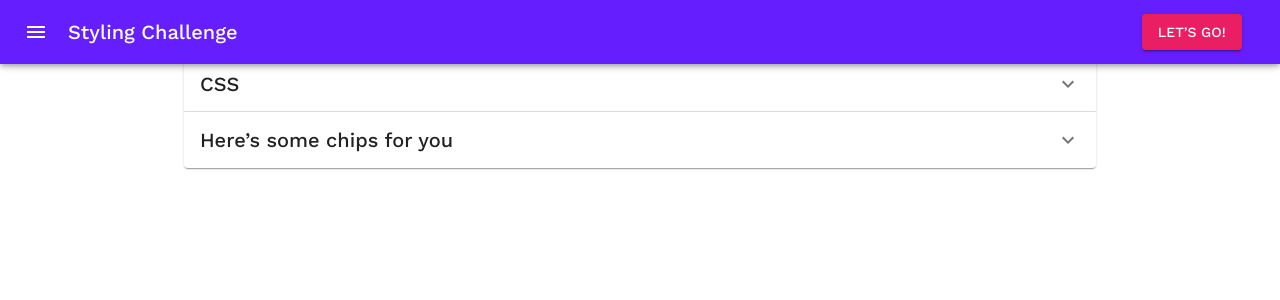
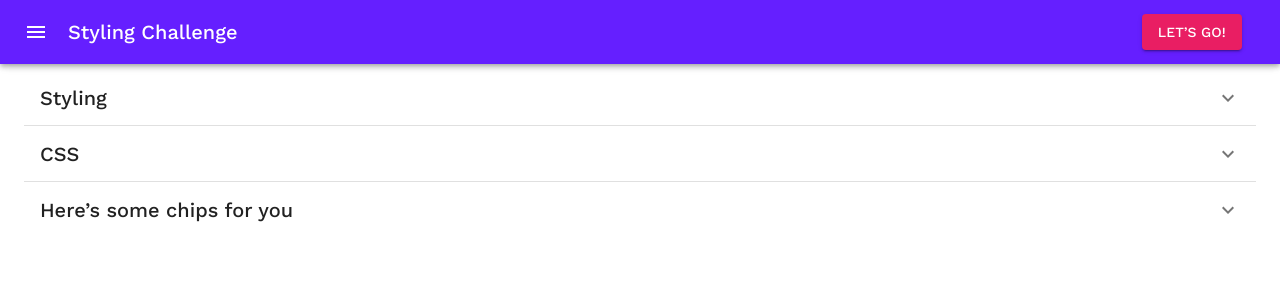
Before and after one commit to 2hats-co/task3-stylingchallenge, a React (Create React App) app: page / in a window 1280 px wide. Shown: the top 300 px of the page. Built offline with nearby package versions, Linux system fonts and the light colour scheme.

Commit message:
set margin top for the panels with styled component

```diff
--- a/src/App.js
+++ b/src/App.js
@@ -3,6 +3,7 @@ import React from 'react';
 import { Container, createMuiTheme } from '@material-ui/core';
 import MuiThemeProvider from '@material-ui/core/styles/MuiThemeProvider';
 import { pink, deepPurple } from "@material-ui/core/colors/";
+import { styled } from '@material-ui/styles';
 
 import TopBar from './components/TopBar';
 import ChipArray from './components/ChipArray';
@@ -14,7 +15,6 @@ const theme = createMuiTheme({
     secondary: deepPurple
   },
   typography: {
-    // Use the system font instead of the default Roboto font.
     fontFamily: [
       'Work Sans',
       'BlinkMacSystemFont',
@@ -30,14 +30,18 @@ const theme = createMuiTheme({
   },
 });
 
+const PanelContainer = styled(Container)({
+  marginTop: '70px',
+  maxWidth: 'md'
+});
+
 const App = props => {
   return (
     <MuiThemeProvider theme={theme}>
-    <div>
       <TopBar />
 
-      <Container maxWidth="md">
-        <Panel title="Styling" body="It’s never as easy as it seems." />
+      <PanelContainer>
+        <Panel title="Styling" body="It’s never as easy as it seems."/>
         <Panel title="CSS" body="Is a weird beast." />
         <Panel
           title="Here’s some chips for you"
@@ -68,8 +72,7 @@ const App = props => {
             />
           }
         />
-      </Container>
-    </div>
+      </PanelContainer>
     </MuiThemeProvider>
   );
 };
--- a/src/components/Panel.js
+++ b/src/components/Panel.js
@@ -13,12 +13,12 @@ const Panel = props => {
   const { title, body } = props;
 
   return (
-    <ExpansionPanel>
+    <ExpansionPanel style={{boxShadow:'none'}} color="primary">
       <ExpansionPanelSummary expandIcon={<ExpandMoreIcon />}>
         <Typography variant="h6">{title}</Typography>
       </ExpansionPanelSummary>
 
-      <ExpansionPanelDetails>
+      <ExpansionPanelDetails> {/*margin 0 8px 8px 0*/}
         {typeof body === 'string' ? <Typography>{body}</Typography> : body}
         {/* Need to do this. Otherwise will get <div> cannot be a descendant of <p> DOM validation warning */}
       </ExpansionPanelDetails>
--- a/src/components/TopBar.js
+++ b/src/components/TopBar.js
@@ -1,6 +1,4 @@
 import React from 'react';
-
-import { left } from '@material-ui/system'
 
 import {
   AppBar,
```
